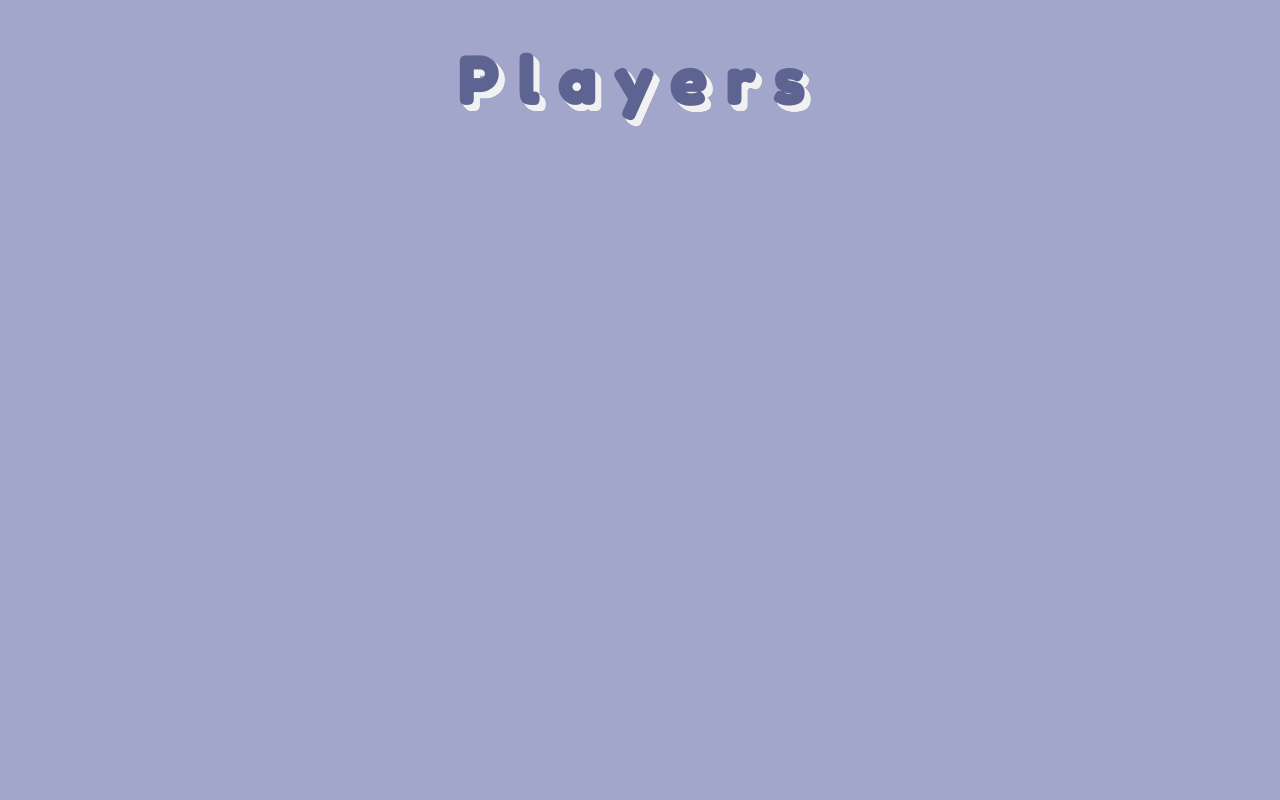
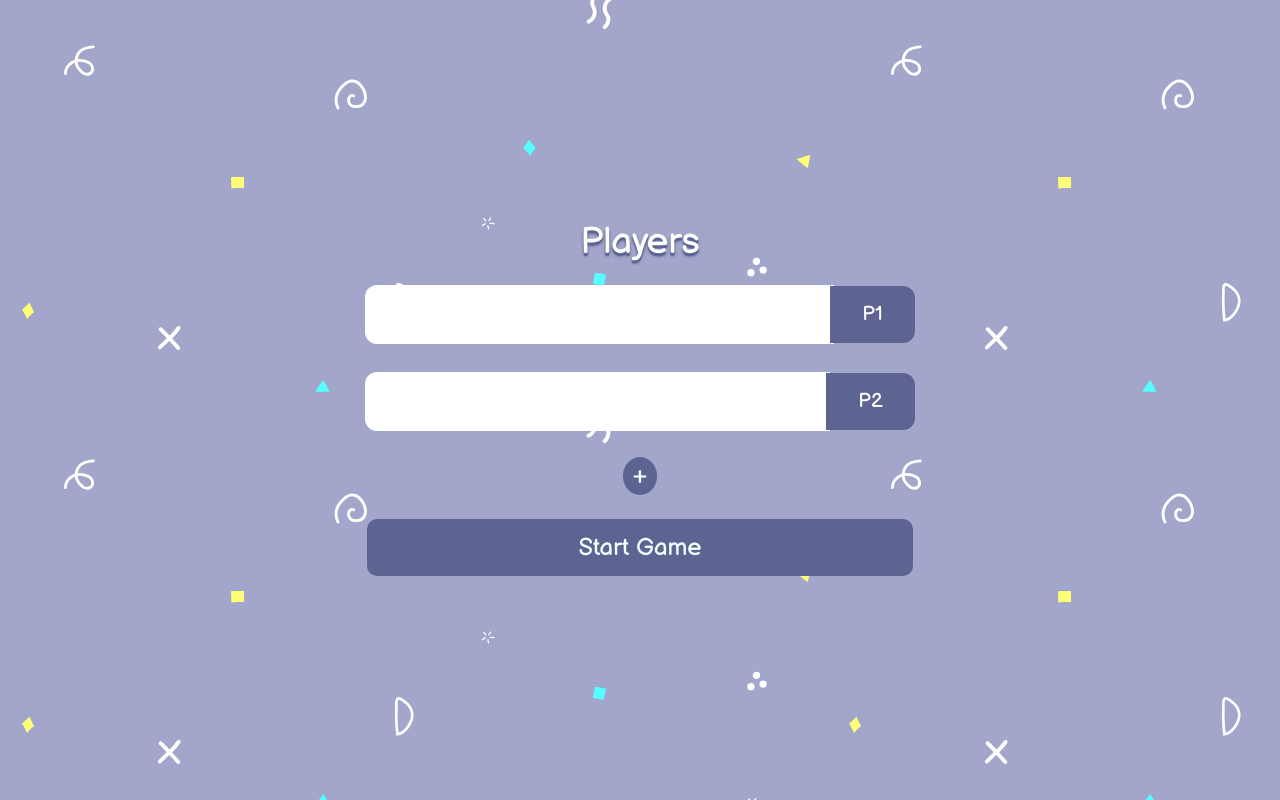
Before and after one commit to luciaraschetti/connect4-react, a React (Create React App) app: page /players in a window 1280 px wide. Built offline with nearby package versions, Linux system fonts and the light colour scheme.

Commit message:
C4R: Add players screen

```diff
--- a/src/components/App.js
+++ b/src/components/App.js
@@ -1,9 +1,9 @@
 import React from 'react';
 import {BrowserRouter as Router, Route, Switch} from 'react-router-dom';
 import Home from './screens/Home';
+import SavedGames from './screens/SavedGames';
+import Game from './screens/Game';
 import Players from './screens/Players';
-import Game from './screens/Game';
-import SavedGames from './screens/SavedGames';
 import Contact from './screens/Contact';
 
 const App = () => (
--- a/src/components/screens/Contact/ContactForm.css
+++ b/src/components/screens/Contact/ContactForm.css
@@ -29,7 +29,7 @@ label {
     color: #5a5a5a;
 }
 
-input,
+input.entry,
 textarea {
     width: 100%;
     margin-bottom: 25px;
@@ -44,7 +44,7 @@ textarea {
     color: #2A4F5F;
 }
 
-input:focus {
+input.entry:focus {
     outline: none;
     border-bottom: 2px solid #5e6491;
 }
--- /dev/null
+++ b/src/components/screens/Players/PlayerInput.css
@@ -0,0 +1,33 @@
+
+.input-style {
+    display: flex;
+    flex-direction: row;
+    align-items: center;
+    justify-content: center;
+}
+
+input.player {
+    width: 100%;
+    margin: 0.5em 0;
+    padding: 0.25em;
+    box-sizing: border-box;
+    box-shadow: 0 0 0 2px white;
+    border-radius: 10px 0 0 10px;
+    border-width: 0px;
+    font-size: 2rem;
+}
+
+input.player:focus {
+    outline: none;
+    box-shadow: 0 0 0 2px #5e6491;
+}
+
+.tag {
+    padding: 0.74em 1.5em;
+    border: none;
+    border-radius: 0 10px 10px 0;
+    box-shadow: 0 0 0 2px #5e6491;
+    background-color: #5e6491;
+    font-size: 1.25rem;
+    color: #ffffff;
+}
--- /dev/null
+++ b/src/components/screens/Players/PlayerInput.js
@@ -0,0 +1,21 @@
+import "./PlayerInput.css";
+import React from "react";
+
+const PlayerInput = (props) => (
+    <>
+        <input
+            id={`${props.player}-name`}
+            className={props.player === 'P3' ? 'player hidden' : 'player'}
+            type="text"
+            maxLength="6"
+        />
+        <div
+            id={`${props.player}-tag`}
+            className={props.player === 'P3' ? 'tag hidden' : 'tag'}
+        >
+            {props.player}
+        </div>
+    </>
+)
+
+export default PlayerInput;
--- a/src/components/screens/Players/index.js
+++ b/src/components/screens/Players/index.js
@@ -1,8 +1,26 @@
-import React from "react";
+import './style.css';
+import PlayerInput from './PlayerInput';
+import {Link} from 'react-router-dom';
+import React from 'react';
 
 const Players = () => (
-    <div>
-        <h1>Players</h1>
+    <div className="wrapper">
+        <div className="player-names">
+            <p id="title">Players</p>
+            <div className="input-style">
+                <PlayerInput player="P1" />
+            </div>
+            <div className="input-style">
+                <PlayerInput player="P2" />
+            </div>
+            <div className="input-style">
+                <div id="btn-container">
+                    <button id="add-player" className="btn" type="button">+</button>
+                </div>
+                <PlayerInput player="P3" />
+            </div>
+            <Link to="game" id="start-btn" className="btn" type="button">Start Game</Link>
+        </div>
     </div>
 )
 
--- /dev/null
+++ b/src/components/screens/Players/style.css
@@ -0,0 +1,99 @@
+a {
+    text-decoration: none;
+}
+
+#player-names {
+    display: flex;
+    flex-direction: column;
+    align-items: center;
+    justify-content: center;
+}
+
+#title {
+    margin: 0.2em;
+    font-size: 2.3rem;
+    color: #ffffff;
+    text-align: center;
+    text-shadow: 0 3px 3px #5e6491, 0px 3px 1px #5e6491;
+}
+
+#add-player {
+    padding: 0.1em 0.3em;
+    font-size: 1.5rem;
+    border-radius: 50%;
+    border: 2px solid transparent;
+    transition: 0.3s;
+}
+
+#add-player:hover {
+    border: 2px solid #ffffff;
+    transition: 0.3s
+}
+
+#add-player:focus,
+.btn:focus {
+    outline: none;
+    border: 2px solid #ffffff;
+}
+
+.btn {
+    width: 100%;
+    margin: 0.5em 0;
+    padding: 0.5em;
+    box-sizing: border-box;
+    border-radius: 10px;
+    border: 2px solid transparent;
+    background-color: #5e6491;
+    font-size: 1.5rem;
+    color: #f0ffff;
+    text-align: center;
+    cursor: pointer;
+    transition: 0.3s;
+}
+
+.btn:hover {
+    border: 2px solid #ffffff;
+    transition: 0.3s;
+}
+
+#error {
+    margin: 0.1em 0;
+    padding: 0.2em 0.5em;
+    border-radius: 20px;
+    background-color: #f7f7f7;
+    font-size: 1rem;
+    font-weight: 700;
+    color: #5e6491;
+    transition: 0.3s;
+}
+
+.no-visibility {
+    visibility: hidden;
+}
+
+.shift-left {
+    position: absolute;
+    transform: translateX(-245px);
+    transition: 0.5s;
+}
+
+.shift-right {
+    transform: translateX(0);
+    transition: 0.5s;
+}
+
+.del {
+    padding: 0.1em 0.45em !important;
+    transition: 0.3s;
+}
+
+@media only screen and (max-width: 600px) {
+    .shift-left {
+        transform: translatey(30px);
+        transition: 0.5s;
+    }
+
+    .btn {
+        transform: translateY(25px);
+    }
+}
--- a/src/index.css
+++ b/src/index.css
@@ -33,3 +33,16 @@ h1 {
                     3px 3px        #f1f1f1;
 color: #5e6491;
 }
+
+.hidden {
+    display: none !important;
+}
+
+.disabled {
+    color: #b8b8b8 !important;
+    pointer-events: none;
+}
+
+.error {
+    background-color: #b85e5e !important;
+}
```
